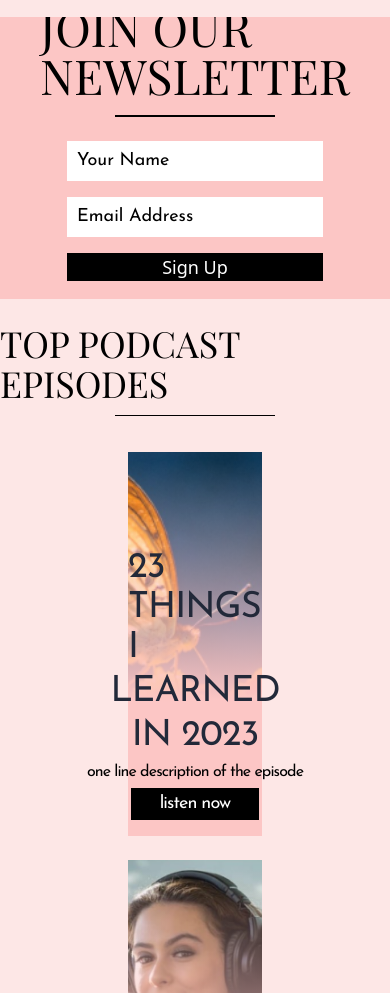
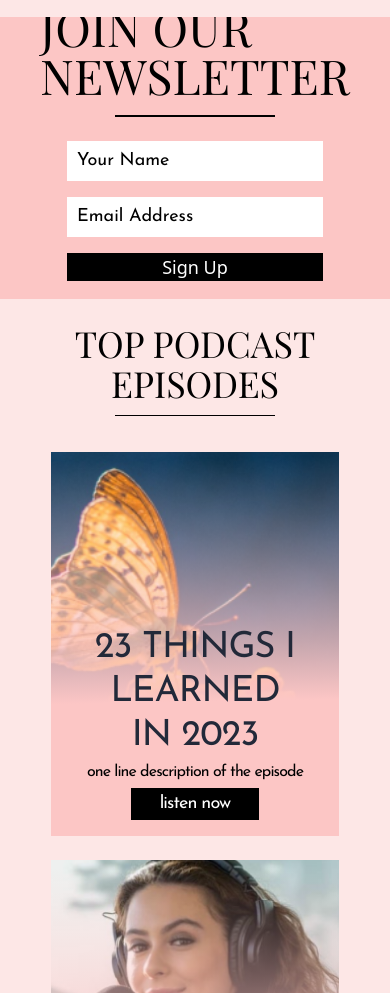
Before and after one commit to lem0n4id/beautifulyou-website, an Astro site: page / in a window 390 px wide. Shown: the part 79-1072 px from the top of the page. Built offline with nearby package versions, Linux system fonts and the light colour scheme; Astro itself is replaced by a stand-in of ours.

Commit message:
fix(ui): podcast component

```diff
--- a/src/components/Podcast.jsx
+++ b/src/components/Podcast.jsx
@@ -3,11 +3,11 @@ import React from 'react';
 function Podcast() {
 	return (
 		<div className="bg-primary flex flex-col justify-center items-center  gap-3 w-full h-content py-6">
-			<div className="text-black text-4xl md:text-5xl font-medium font-playfair flex flex-col justify-center items-center">
+			<div className="text-black text-center text-4xl md:text-5xl font-medium font-playfair flex flex-col justify-center items-center">
 				TOP PODCAST EPISODES
 			</div>
 			<div className="md:w-96 w-40 h-[1px] bg-black"></div>
-			<div className="flex md:flex-nowrap flex-wrap items-center justify-between w-full h-full gap-6 md:gap-24 pt-6 pb-16 px-32 md:px-0">
+			<div className="flex md:flex-nowrap flex-wrap items-center justify-around w-full h-full gap-6 md:gap-0 pt-6 pb-16 px-10 sm:px-32 md:px-0">
 				<div className="w-72 h-96 relative  hover:scale-105 ease-in-out duration-500">
 					<img
 						src="./img1.png"
```
